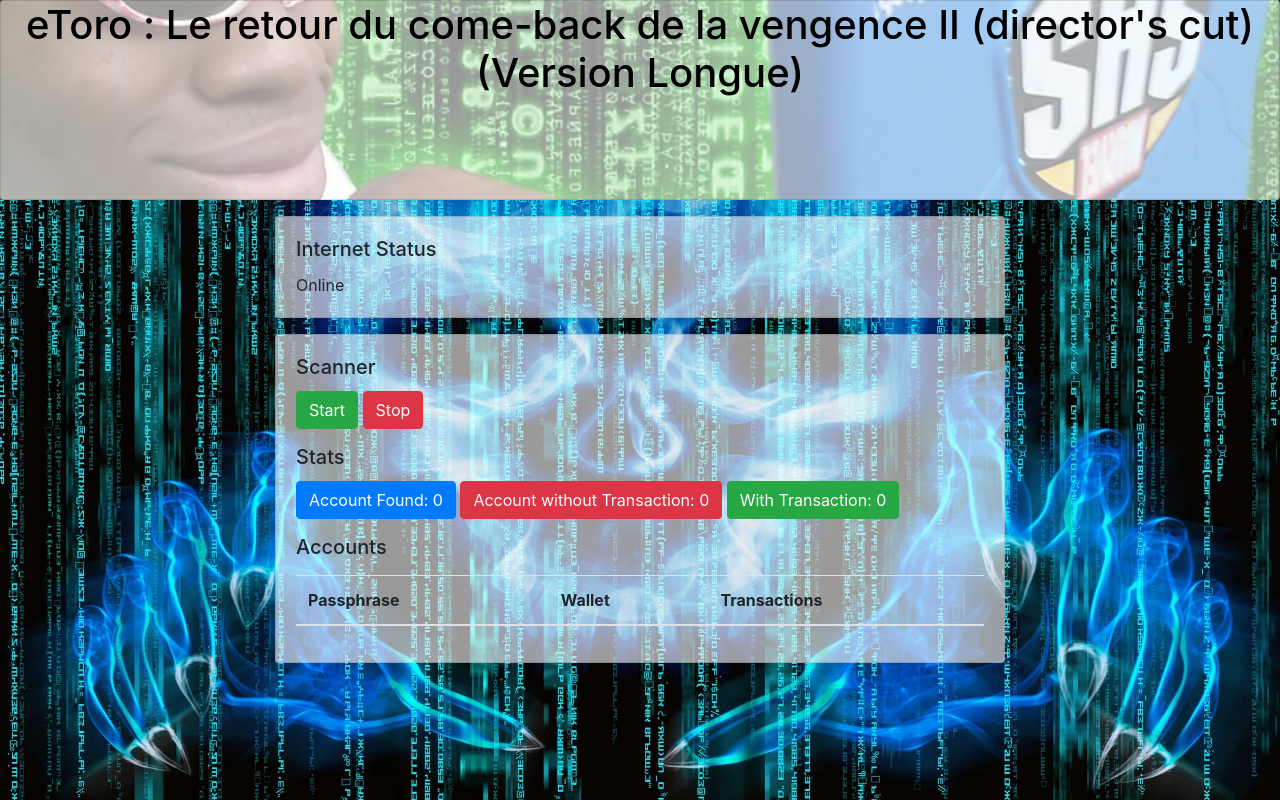
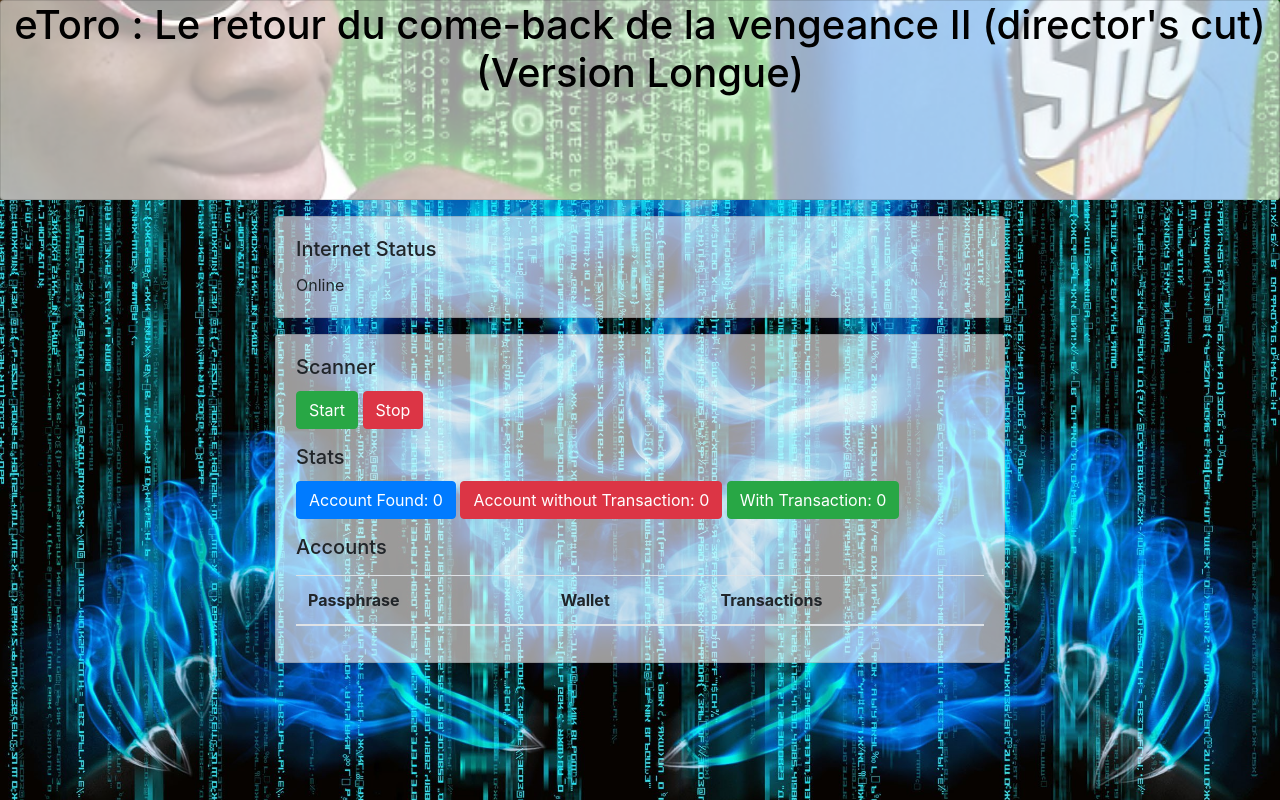
Before and after one commit to Enfyyys/AppliDesktopGroupe5, a plain HTML site: page index.html in a window 1280 px wide. Drawn offline with nearby package versions, Linux system fonts and the light colour scheme.

Commit message:
new feature

```diff
--- a/index.html
+++ b/index.html
@@ -11,7 +11,7 @@
 <body>
 <header>
   <div class="background">
-    <h1 class="title card">eToro : Le retour du come-back de la vengence II (director's cut) (Version Longue)</h1>
+    <h1 class="title card">eToro : Le retour du come-back de la vengeance II (director's cut) (Version Longue)</h1>
   </div>
 </header>
 
```
